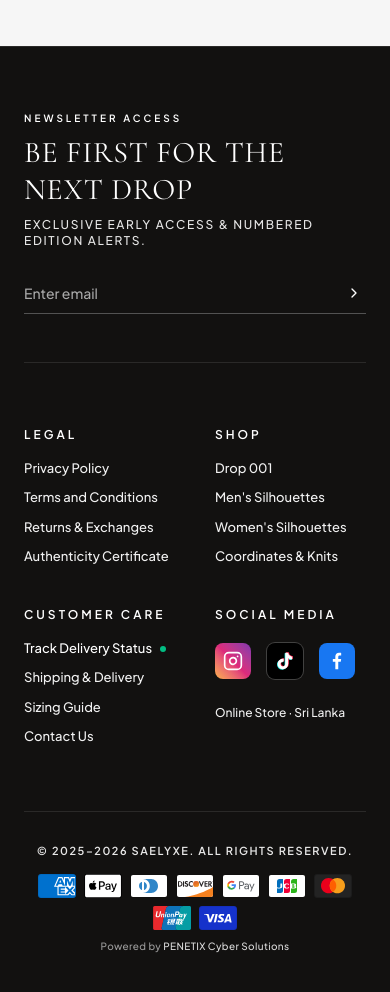
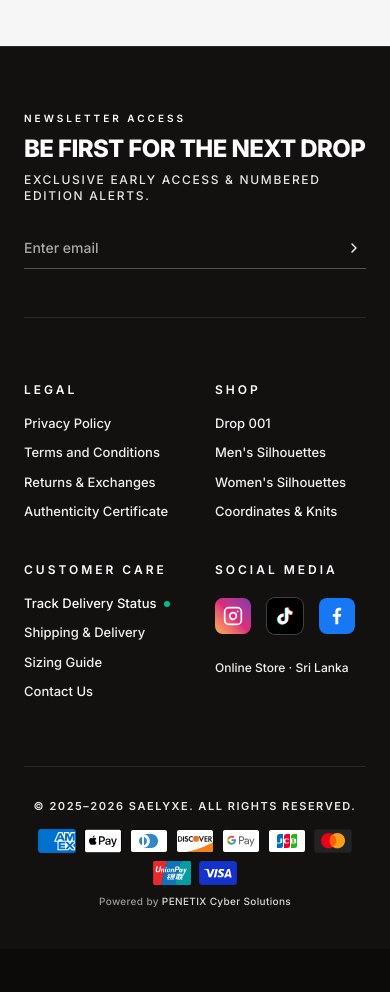
Before and after one commit to SANRUX-S/House-OF-Saelyx, a React (Vite) app in the folder House-OF-Saelyx/: page / in a window 390 px wide. Shown: the part 3460-4452 px from the top of the page. After the commit the page ends 4409 px from the top, so only its background shows below. Built offline with nearby package versions, Linux system fonts and the light colour scheme; no server answers.

Commit message:
style(typography): upgrade to sleek architectural luxury streetwear typography (Inter sans with antialiased font smoothing)

```diff
--- a/House-OF-Saelyx/index.html
+++ b/House-OF-Saelyx/index.html
@@ -54,10 +54,10 @@
     <link rel="preconnect" href="https://fonts.gstatic.com" crossorigin>
     <link rel="preconnect" href="https://images.unsplash.com" crossorigin>
     <link rel="dns-prefetch" href="//images.unsplash.com">
-    <link href="https://fonts.googleapis.com/css2?family=Cinzel:wght@400;500;600;700;800&family=Cormorant+Garamond:ital,wght@0,300;0,400;0,500;0,600;1,400&family=Plus+Jakarta+Sans:wght@300;400;500;600;700&display=swap" rel="stylesheet">
+    <link href="https://fonts.googleapis.com/css2?family=Inter:wght@300;400;500;600;700;800;900&family=Plus+Jakarta+Sans:wght@300;400;500;600;700&display=swap" rel="stylesheet">
     <!-- Structured data is injected by SEOManager from the trusted application bundle. -->
 </head>
-  <body class="bg-[#F8F6F2] text-[#1A1A1A] selection:bg-[#1A1A1A] selection:text-[#F8F6F2]">
+  <body class="bg-[#F8F6F2] text-[#1A1A1A] antialiased selection:bg-[#1A1A1A] selection:text-[#F8F6F2]">
     <div id="root"></div>
     <script type="module" src="/src/main.tsx"></script>
   </body>
--- a/House-OF-Saelyx/src/components/Footer.tsx
+++ b/House-OF-Saelyx/src/components/Footer.tsx
@@ -48,7 +48,7 @@ export const Footer: React.FC = () => {
             <span className="block text-[10px] tracking-[0.3em] text-white uppercase font-semibold mb-2">
               NEWSLETTER ACCESS
             </span>
-            <h3 className="font-serif text-3xl sm:text-4xl lg:text-5xl font-normal tracking-wide text-white leading-tight">
+            <h3 className="font-sans text-2xl sm:text-3xl lg:text-4xl font-extrabold tracking-tight text-white uppercase leading-tight">
               BE FIRST FOR THE NEXT DROP
             </h3>
             <p className="text-xs text-[#E6E6E6] mt-2 tracking-[0.14em] uppercase font-medium">
--- a/House-OF-Saelyx/src/components/HeroSection.tsx
+++ b/House-OF-Saelyx/src/components/HeroSection.tsx
@@ -55,7 +55,7 @@ export const HeroSection: React.FC = () => {
           <div className="max-w-md text-left flex flex-col items-start space-y-4">
             <span className="block text-[10px] font-semibold tracking-[0.25em] text-white/90 uppercase">NEW COLLECTION</span>
 
-            <h2 className="font-serif text-4xl lg:text-5xl xl:text-[52px] font-normal tracking-wide text-white uppercase leading-[1.12] drop-shadow-xl whitespace-pre-line">
+            <h2 className="font-sans text-4xl lg:text-5xl xl:text-[54px] font-black tracking-[-0.01em] lg:tracking-[0.02em] text-white uppercase leading-[1.05] drop-shadow-2xl whitespace-pre-line">
               {heroHeadline}
             </h2>
 
@@ -170,7 +170,7 @@ export const HeroSection: React.FC = () => {
         <div className="md:hidden">
           <div className="absolute top-[48%] left-1/2 -translate-x-1/2 -translate-y-1/2 w-full text-center flex flex-col items-center space-y-2.5 px-4 z-20">
             <span className="block text-[10px] font-medium tracking-[0.25em] text-white/90 uppercase">NEW COLLECTION</span>
-            <h2 className="font-serif text-3xl font-normal tracking-wide text-white uppercase leading-[1.12] drop-shadow-lg max-w-xs whitespace-pre-line">{heroHeadline}</h2>
+            <h2 className="font-sans text-2xl sm:text-3xl font-black tracking-tight text-white uppercase leading-[1.08] drop-shadow-lg max-w-xs whitespace-pre-line">{heroHeadline}</h2>
             <p className="text-white/90 text-xs font-normal tracking-wide max-w-[240px] leading-relaxed drop-shadow-md">{heroSubhead}</p>
             <div className="pt-1.5">
               <button
--- a/House-OF-Saelyx/src/components/Navbar.tsx
+++ b/House-OF-Saelyx/src/components/Navbar.tsx
@@ -92,7 +92,7 @@ export const Navbar: React.FC = () => {
           }}
           className="group flex items-center cursor-pointer text-center"
         >
-          <span className="font-serif text-2xl font-normal tracking-[0.3em] text-white uppercase transition-opacity group-hover:opacity-80">SAELYXE</span>
+          <span className="font-sans text-xl sm:text-2xl font-black tracking-[0.35em] text-white uppercase transition-opacity group-hover:opacity-80">SAELYXE</span>
         </button>
 
         <div className="flex items-center gap-2.5 sm:gap-3.5 relative">
@@ -182,7 +182,7 @@ export const Navbar: React.FC = () => {
         }`}
       >
         <button type="button" onClick={() => { navigateTo({ name: 'home' }); window.scrollTo({ top: 0, behavior: 'smooth' }); }} className="group flex items-center cursor-pointer text-left">
-          <span className="font-serif text-xl lg:text-2xl font-normal tracking-[0.35em] text-white uppercase transition-opacity group-hover:opacity-80">SAELYXE</span>
+          <span className="font-sans text-xl lg:text-2xl font-black tracking-[0.38em] text-white uppercase transition-opacity group-hover:opacity-80">SAELYXE</span>
         </button>
 
         <div className="absolute inset-x-0 mx-auto w-max flex items-center bg-white/15 border border-white/20 rounded-full px-4 py-1 shadow-2xl pointer-events-auto">
--- a/House-OF-Saelyx/src/components/OrderConfirmationModal.tsx
+++ b/House-OF-Saelyx/src/components/OrderConfirmationModal.tsx
@@ -59,7 +59,7 @@ export const OrderConfirmationModal: React.FC<OrderConfirmationModalProps> = ({
               <span className="text-[10px] uppercase tracking-[0.25em] font-semibold text-emerald-900 block">
                 COMMISSION REGISTERED & SEALED
               </span>
-              <h2 className="font-serif text-3xl sm:text-4xl text-[#1A1816] font-normal tracking-tight">
+              <h2 className="font-sans text-2xl sm:text-3xl font-black text-[#1A1816] tracking-tight uppercase">
                 ORDER PLACED
               </h2>
               <p className="text-xs text-[#665A4E] leading-relaxed max-w-sm mx-auto">
@@ -92,7 +92,7 @@ export const OrderConfirmationModal: React.FC<OrderConfirmationModalProps> = ({
 
               <div className="flex justify-between items-center">
                 <span className="text-[#665A4E] uppercase tracking-wider text-[10px] font-medium">Order Total</span>
-                <span className="font-serif text-base font-semibold text-[#1A1816]">
+                <span className="font-sans text-base font-bold text-[#1A1816]">
                   {formatPrice(order.totalLKR)}
                 </span>
               </div>
--- a/House-OF-Saelyx/src/components/OrdersPage.tsx
+++ b/House-OF-Saelyx/src/components/OrdersPage.tsx
@@ -199,7 +199,7 @@ export const OrdersPage: React.FC = () => {
             <span className="text-[10px] uppercase tracking-[0.25em] font-semibold text-[#8C7A68] block mb-1">
               SAELYXE
             </span>
-            <h1 className="font-serif text-3xl sm:text-4xl text-[#1A1816] font-normal tracking-tight">
+            <h1 className="font-sans text-2xl sm:text-4xl text-[#1A1816] font-black tracking-tight uppercase">
               MY ORDERS
             </h1>
           </div>
--- a/House-OF-Saelyx/src/components/ProductDetailPage.tsx
+++ b/House-OF-Saelyx/src/components/ProductDetailPage.tsx
@@ -439,7 +439,7 @@ export const ProductDetailPage: React.FC<{ slug: string }> = ({ slug }) => {
                 </p>
               )}
 
-              <div className="text-xl sm:text-3xl font-serif font-bold text-[#1A1816] pt-1">
+              <div className="text-xl sm:text-3xl font-sans font-extrabold tracking-tight text-[#1A1816] pt-1">
                 {formatPrice(product.priceLKR)}
               </div>
             </div>
--- a/House-OF-Saelyx/src/components/SpotlightProduct.tsx
+++ b/House-OF-Saelyx/src/components/SpotlightProduct.tsx
@@ -118,7 +118,7 @@ export const SpotlightProduct: React.FC = () => {
           <div className="md:col-span-6 lg:col-span-5 space-y-5 sm:space-y-6 text-left">
             <div className="space-y-2">
               <span className="block text-[11px] sm:text-xs md:text-sm uppercase tracking-[0.25em] text-white/90 font-medium">{eyebrow}</span>
-              <h2 className="font-serif text-3xl sm:text-5xl lg:text-6xl font-light text-white tracking-wide leading-[1.08]">{title}</h2>
+              <h2 className="font-sans text-3xl sm:text-5xl lg:text-6xl font-black text-white tracking-tight uppercase leading-[1.04]">{title}</h2>
             </div>
 
             <div className="space-y-1.5 sm:space-y-2 max-w-md">
--- a/House-OF-Saelyx/src/index.css
+++ b/House-OF-Saelyx/src/index.css
@@ -1,15 +1,30 @@
 @import "tailwindcss";
 
-/* Shared storefront font families; sizes and layout remain component-owned. */
+/* Shared storefront font families - Sleek Modern Luxury Streetwear Architecture (Fear of God / Represent aesthetic) */
 @theme {
-  --font-sans: "Plus Jakarta Sans", "Segoe UI", Arial, sans-serif;
-  --font-serif: "Cormorant Garamond", Georgia, serif;
-  --font-display: "Cinzel", serif;
+  --font-sans: "Inter", "Plus Jakarta Sans", -apple-system, BlinkMacSystemFont, "Segoe UI", Roboto, "Helvetica Neue", Arial, sans-serif;
+  --font-serif: "Inter", "Plus Jakarta Sans", -apple-system, BlinkMacSystemFont, "Segoe UI", Roboto, "Helvetica Neue", Arial, sans-serif;
+  --font-display: "Inter", "Plus Jakarta Sans", -apple-system, BlinkMacSystemFont, "Segoe UI", Roboto, "Helvetica Neue", Arial, sans-serif;
 }
 
 @layer base {
+  *, ::before, ::after {
+    -webkit-font-smoothing: antialiased;
+    -moz-osx-font-smoothing: grayscale;
+  }
+
+  html {
+    font-family: var(--font-sans);
+    -webkit-font-smoothing: antialiased;
+    -moz-osx-font-smoothing: grayscale;
+    text-rendering: optimizeLegibility;
+  }
+
   body {
     font-family: var(--font-sans);
+    -webkit-font-smoothing: antialiased;
+    -moz-osx-font-smoothing: grayscale;
+    text-rendering: optimizeLegibility;
   }
 }
 
```
